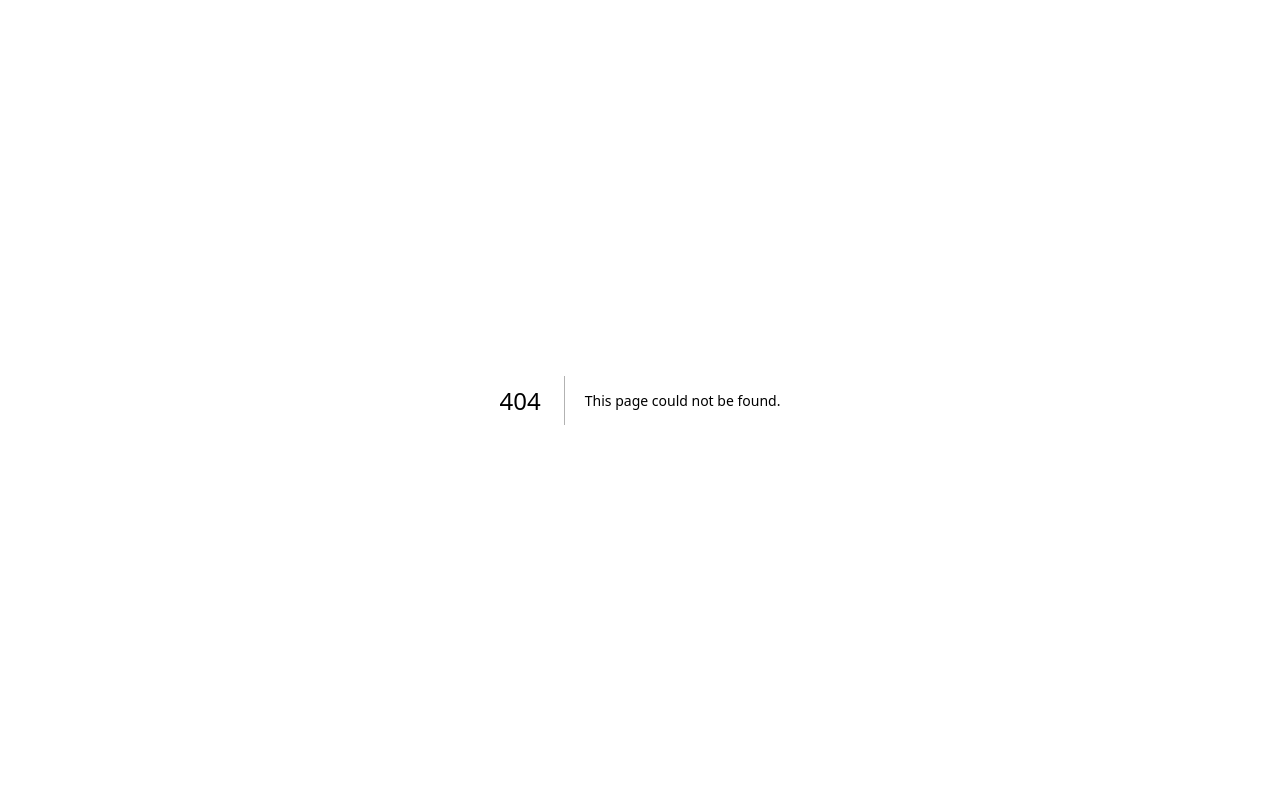
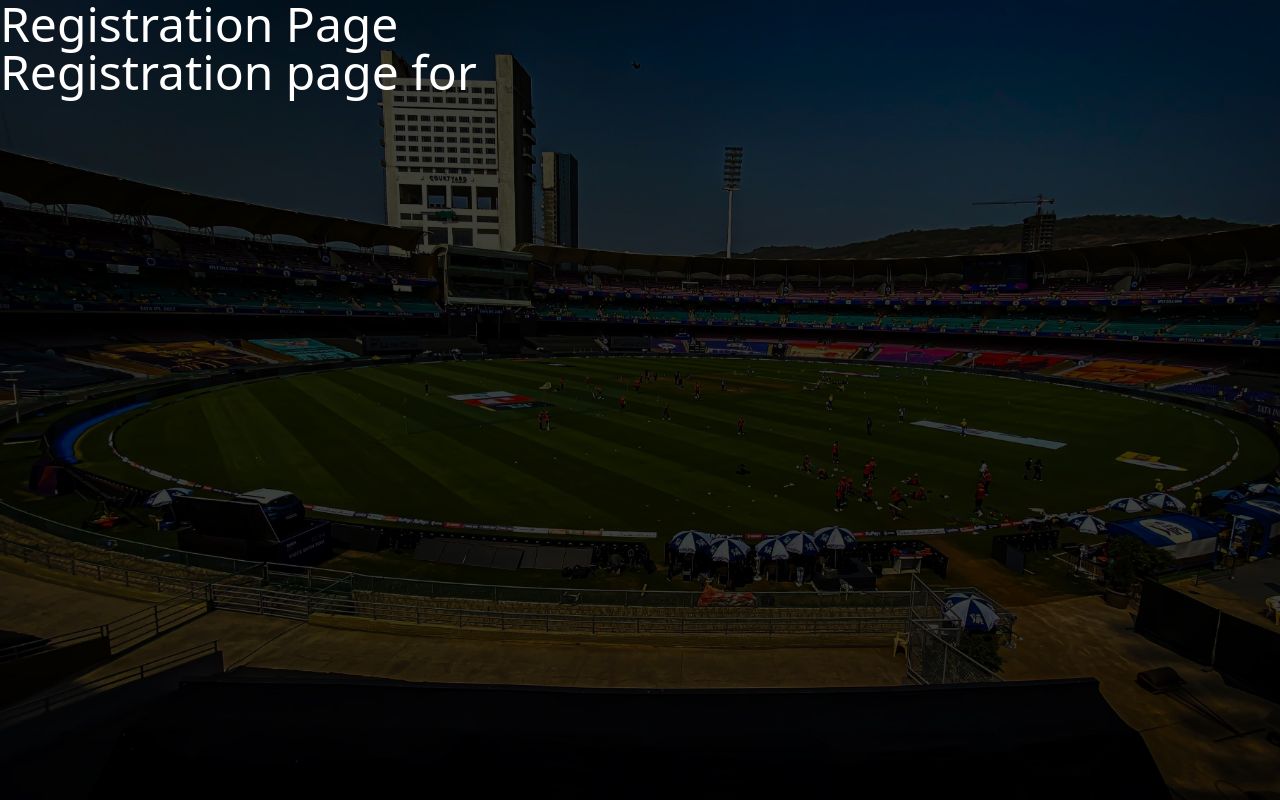
Before and after one commit to Shuffled720/Webbuzz-challenge, a Next.js app: page /dashboard/registration in a window 1280 px wide. Before the commit this address had no page. Built offline with nearby package versions, Linux system fonts and the light colour scheme.

Commit message:
adds new registraition skeleton for mathches

```diff
--- /dev/null
+++ b/src/app/dashboard/registration/page.tsx
@@ -0,0 +1,20 @@
+const page = ({ params,
+    searchParams, }: {
+        params: { slug: string };
+        searchParams?: { [key: string]: string | string[] | undefined };
+    }) => {
+    console.log(params, searchParams);
+    return (
+
+        <>
+            <div className="text-white text-5xl">
+
+                <h1>Registration Page</h1>
+                <p>Registration page for <span className="text-green-500">{searchParams?.tournament}</span></p>
+            </div>
+        </>
+    )
+
+}
+
+export default page
--- a/src/app/dashboard/tournament/registration/[type]/page.tsx
+++ /dev/null
@@ -1,13 +0,0 @@
-
-
-interface IProps {
-    data: string
-}
-const page = (props: IProps) => {
-    const data = props.data;
-    return (
-        <div>{data}</div>
-    )
-}
-
-export default page
--- a/src/components/HomePage/Cards.tsx
+++ b/src/components/HomePage/Cards.tsx
@@ -11,7 +11,12 @@ const Cards = (props: Props) => {
     return (
         <>
 
-            <Link href={data.link} >
+            {/* <Link href={data.link} >
+                <Image className='object-contain h-64 w-64' width={1000} height={1000} src={data.image} alt="preview" />
+                <p>{data.title}</p>
+                <p>Fee: {data.fee}</p>
+            </Link> */}
+            <Link href={{ pathname: '/dashboard/registration', query: { tournament: data.link } }} >
                 <Image className='object-contain h-64 w-64' width={1000} height={1000} src={data.image} alt="preview" />
                 <p>{data.title}</p>
                 <p>Fee: {data.fee}</p>
```
Also changed, not shown: src/data/tournament.json (+4 -4 lines).
